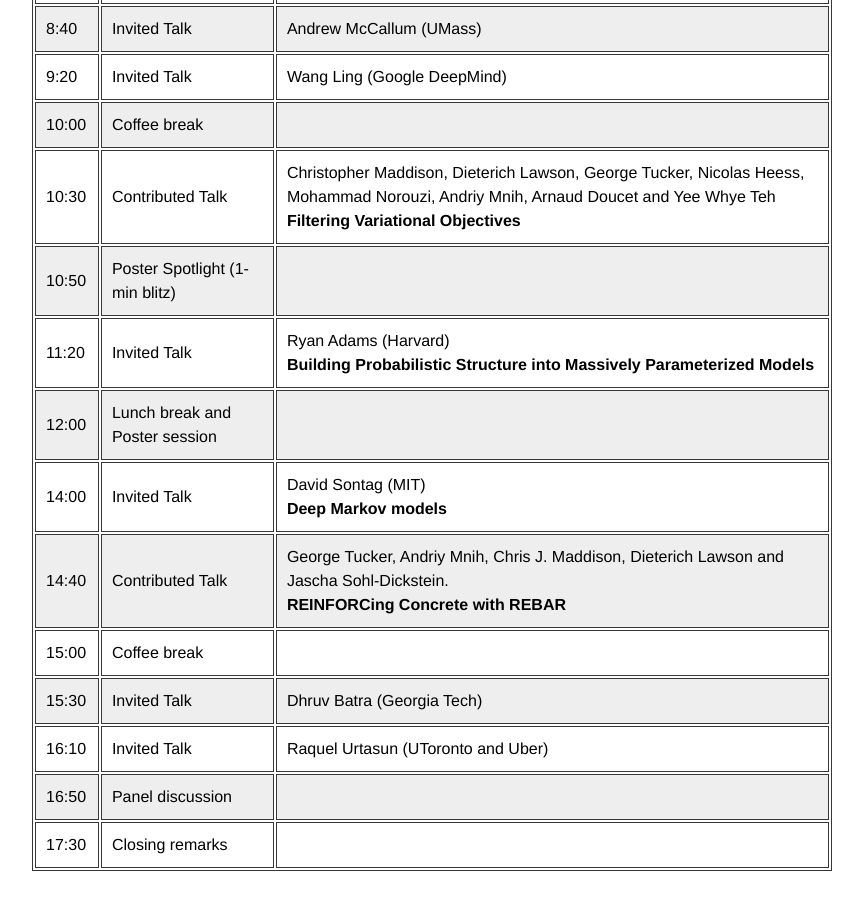
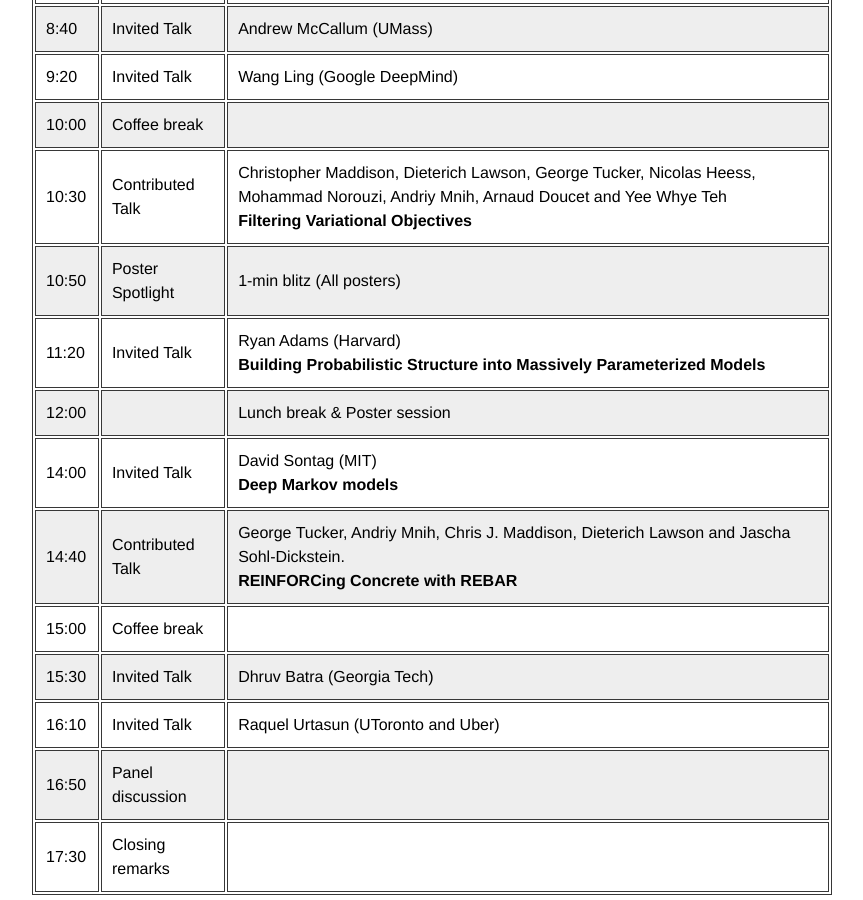
Before and after one commit to deepstruct/deepstruct.github.io, a Jekyll site: the page built from ICML17/3_schedule.md, in a window 1280 px wide and 900 px high, scrolled down 535 px. Shown: the whole window, without its empty margins (208-1071 px from the left). Built offline with Jekyll 4.4.1, drawn with Linux system fonts in a browser that asks for light colours.

Commit message:
Update 3_schedule.md

```diff
--- a/ICML17/3_schedule.md
+++ b/ICML17/3_schedule.md
@@ -20,9 +20,9 @@ Schedule:
 |  9:20  |  Invited Talk  |  Wang Ling (Google DeepMind)  |
 |  10:00 | Coffee break   |
 |  10:30  |  Contributed Talk   | Christopher Maddison, Dieterich Lawson, George Tucker, Nicolas Heess, Mohammad Norouzi, Andriy Mnih, Arnaud Doucet and Yee Whye Teh <br> **Filtering Variational Objectives** |
-|  10:50  |  Poster Spotlight (1-min blitz)   |
+|  10:50  |  Poster Spotlight   |   1-min blitz (All posters)
 |  11:20  |  Invited Talk  |  Ryan Adams (Harvard) <br> **Building Probabilistic Structure into Massively Parameterized Models** |
-|  12:00  |  Lunch break and Poster session    |
+|  12:00  |    | Lunch break & Poster session
 |  14:00   |  Invited Talk  |  David Sontag (MIT)<br> **Deep Markov models** |
 |  14:40  |   Contributed Talk   |  George Tucker, Andriy Mnih, Chris J. Maddison, Dieterich Lawson and Jascha Sohl-Dickstein. <br> **REINFORCing Concrete with REBAR** |
 |  15:00    |  Coffee break    |
```
